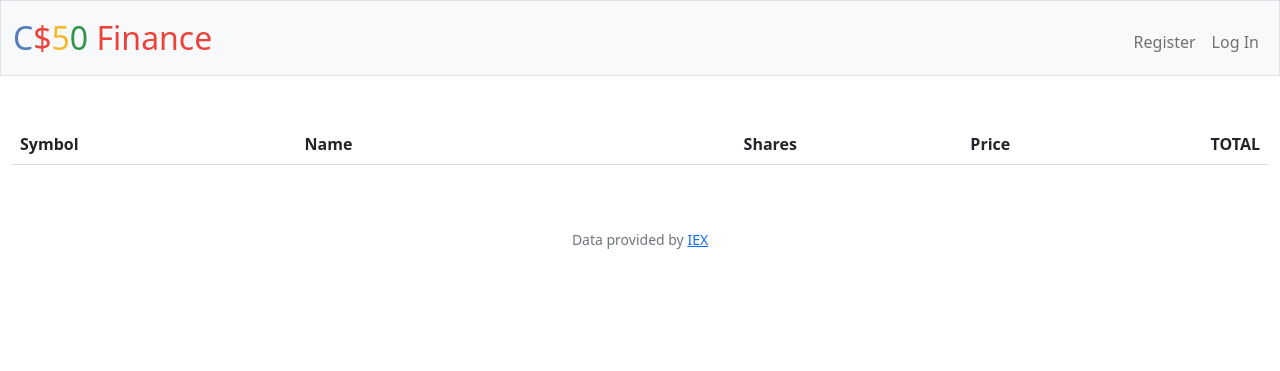
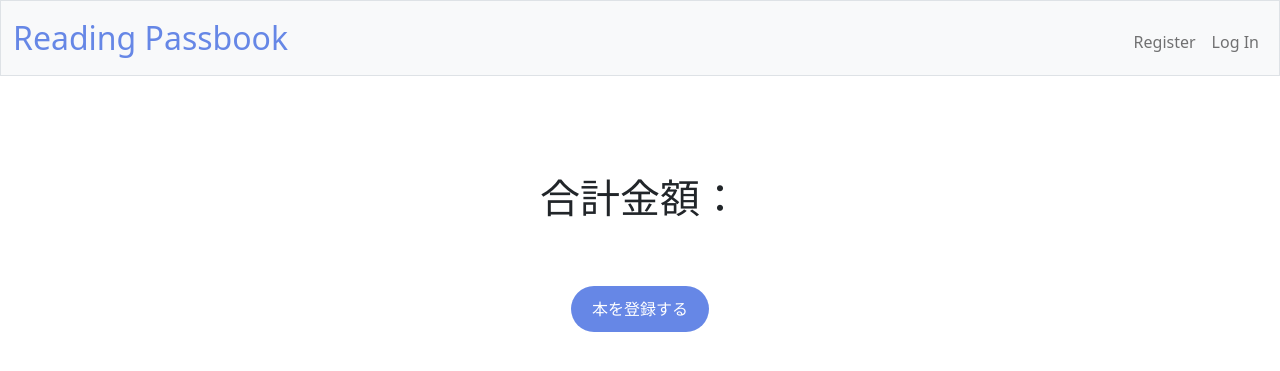
Before and after one commit to thomas0124/ReadingPassbook, a Flask app: page / in a window 1280 px wide. Shown: the top 371 px of the page. Run offline with Flask 3, Linux system fonts and the light colour scheme; lists and menus that the app fills with data are empty.

Commit message:
feat: レイアウト調整

```diff
--- a/app/static/styles.css
+++ b/app/static/styles.css
@@ -1,23 +1,46 @@
+/* body {
+  background-image: url("book.jpg");
+  /* background-size: cover;
+  background-position: center;
+} */
+
 /* Size for brand */
-nav .navbar-brand
-{
-    font-size: xx-large;
+nav .navbar-brand {
+  font-size: xx-large;
 }
 
 /* Colors for brand */
-nav .navbar-brand .blue
-{
-    color: #537fbe;
+nav .navbar-brand .blue {
+  color: #6687e6;
 }
-nav .navbar-brand .red
-{
-    color: #ea433b;
+nav .navbar-brand .red {
+  color: #ea433b;
 }
-nav .navbar-brand .yellow
-{
-    color: #f5b82e;
+nav .navbar-brand .yellow {
+  color: #f5b82e;
 }
-nav .navbar-brand .green
-{
-    color: #2e944b;
+nav .navbar-brand .green {
+  color: #2e944b;
 }
+
+.sum_prices {
+  margin-top: 50px;
+  margin-bottom: 20px; /* 余白を追加 */
+}
+
+.btn--orange,
+a.btn--orange {
+  color: #fff;
+  background-color: #6687e6;
+  padding: 10px 20px;
+  margin-top: 20px;
+}
+.btn--orange:hover,
+a.btn--orange:hover {
+  color: #fff;
+  background: #4864b5;
+}
+
+a.btn--radius {
+  border-radius: 100vh;
+}
--- a/app/templates/index.html
+++ b/app/templates/index.html
@@ -1,21 +1,10 @@
-{% extends "layout.html" %}
-
-{% block title %}
-    Your Account
+{% extends "layout.html" %} {% block title %} Your Account {% endblock %} {%
+block main %}
+<body>
+  <h1 class="sum_prices">合計金額：</h1>
+  <br />
+  <a href="book_confirm.html" class="btn btn--orange btn--radius"
+    >本を登録する</a
+  >
+</body>
 {% endblock %}
-
-{% block main %}
-
-    <table class="table tablestriped">
-        <thead>
-            <tr>
-                <th class="text-start">Symbol</th>
-                <th class="text-start">Name</th>
-                <th class="text-end">Shares</th>
-                <th class="text-end">Price</th>
-                <th class="text-end">TOTAL</th>
-            </tr>
-        </thead>
-    </table>
-
-{% endblock %}
--- a/app/templates/layout.html
+++ b/app/templates/layout.html
@@ -1,48 +1,73 @@
 <!DOCTYPE html>
 
 <html lang="en">
-
   <head>
-
-        <meta charset="utf-8">
-        <meta name="viewport" content="initial-scale=1, width=device-width">
+    <meta charset="utf-8" />
+    <meta name="viewport" content="initial-scale=1, width=device-width" />
 
     <!-- http://getbootstrap.com/docs/5.1/ -->
-        <link crossorigin="anonymous" href="https://cdn.jsdelivr.net/npm/bootstrap@5.1.3/dist/css/bootstrap.min.css" integrity="sha384-1BmE4kWBq78iYhFldvKuhfTAU6auU8tT94WrHftjDbrCEXSU1oBoqyl2QvZ6jIW3" rel="stylesheet">
-        <script crossorigin="anonymous" src="https://cdn.jsdelivr.net/npm/bootstrap@5.1.3/dist/js/bootstrap.bundle.min.js" integrity="sha384-ka7Sk0Gln4gmtz2MlQnikT1wXgYsOg+OMhuP+IlRH9sENBO0LRn5q+8nbTov4+1p"></script>
+    <link
+      crossorigin="anonymous"
+      href="https://cdn.jsdelivr.net/npm/bootstrap@5.1.3/dist/css/bootstrap.min.css"
+      integrity="sha384-1BmE4kWBq78iYhFldvKuhfTAU6auU8tT94WrHftjDbrCEXSU1oBoqyl2QvZ6jIW3"
+      rel="stylesheet"
+    />
+    <script
+      crossorigin="anonymous"
+      src="https://cdn.jsdelivr.net/npm/bootstrap@5.1.3/dist/js/bootstrap.bundle.min.js"
+      integrity="sha384-ka7Sk0Gln4gmtz2MlQnikT1wXgYsOg+OMhuP+IlRH9sENBO0LRn5q+8nbTov4+1p"
+    ></script>
 
     <!-- https://favicon.io/emoji-favicons/money-bag/ -->
-        <link href="/static/favicon.ico" rel="icon">
+    <link href="/static/favicon.ico" rel="icon" />
 
-        <link href="/static/styles.css" rel="stylesheet">
+    <link href="/static/styles.css" rel="stylesheet" />
 
-        <title>C$50 Finance: {% block title %}{% endblock %}</title>
-
+    <title>Reading Passbook: {% block title %}{% endblock %}</title>
   </head>
 
   <body>
-
     <nav class="bg-light border navbar navbar-expand-md navbar-light">
       <div class="container-fluid">
-                <a class="navbar-brand" href="/"><span class="blue">C</span><span class="red">$</span><span class="yellow">5</span><span class="green">0</span> <span class="red">Finance</span></a>
-                <button aria-controls="navbar" aria-expanded="false" aria-label="Toggle navigation" class="navbar-toggler" data-bs-target="#navbar" data-bs-toggle="collapse" type="button">
+        <a class="navbar-brand" href="/"
+          ><span class="blue">Reading Passbook</span>
+        </a>
+        <button
+          aria-controls="navbar"
+          aria-expanded="false"
+          aria-label="Toggle navigation"
+          class="navbar-toggler"
+          data-bs-target="#navbar"
+          data-bs-toggle="collapse"
+          type="button"
+        >
           <span class="navbar-toggler-icon"></span>
         </button>
         <div class="collapse navbar-collapse" id="navbar">
           {% if session["user_id"] %}
           <ul class="navbar-nav me-auto mt-2">
-                            <li class="nav-item"><a class="nav-link" href="/quote">Quote</a></li>
+            <li class="nav-item">
+              <a class="nav-link" href="/quote">Quote</a>
+            </li>
             <li class="nav-item"><a class="nav-link" href="/buy">Buy</a></li>
             <li class="nav-item"><a class="nav-link" href="/sell">Sell</a></li>
-                            <li class="nav-item"><a class="nav-link" href="/history">History</a></li>
+            <li class="nav-item">
+              <a class="nav-link" href="/history">History</a>
+            </li>
           </ul>
           <ul class="navbar-nav ms-auto mt-2">
-                            <li class="nav-item"><a class="nav-link" href="/logout">Log Out</a></li>
+            <li class="nav-item">
+              <a class="nav-link" href="/logout">Log Out</a>
+            </li>
           </ul>
           {% else %}
           <ul class="navbar-nav ms-auto mt-2">
-                            <li class="nav-item"><a class="nav-link" href="/register">Register</a></li>
-                            <li class="nav-item"><a class="nav-link" href="/login">Log In</a></li>
+            <li class="nav-item">
+              <a class="nav-link" href="/register">Register</a>
+            </li>
+            <li class="nav-item">
+              <a class="nav-link" href="/login">Log In</a>
+            </li>
           </ul>
           {% endif %}
         </div>
@@ -60,11 +85,5 @@
     <main class="container-fluid py-5 text-center">
       {% block main %}{% endblock %}
     </main>
-
-        <footer class="mb-5 small text-center text-muted">
-            Data provided by <a href="https://iexcloud.io/">IEX</a>
-        </footer>
-
   </body>
-
 </html>
```
Lines whose indentation alone changed are shown as unchanged.
